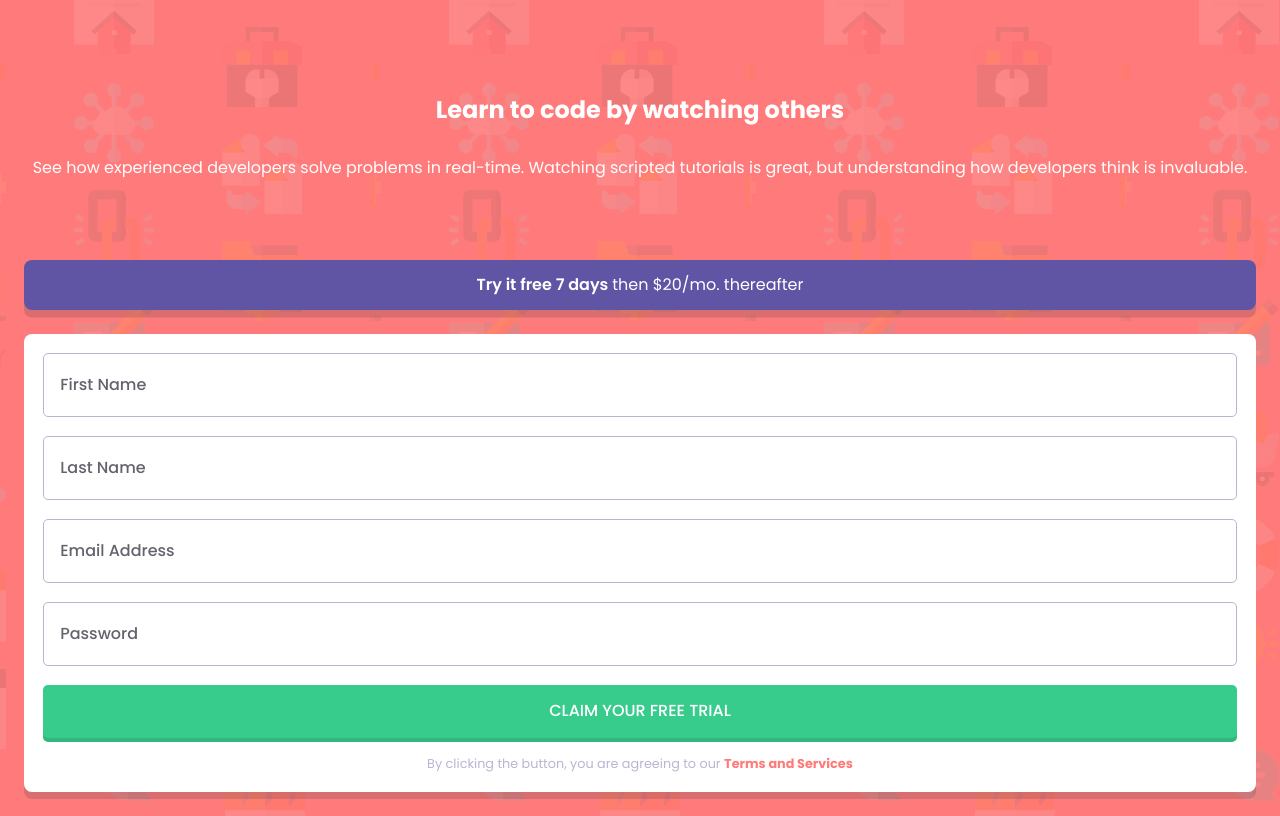
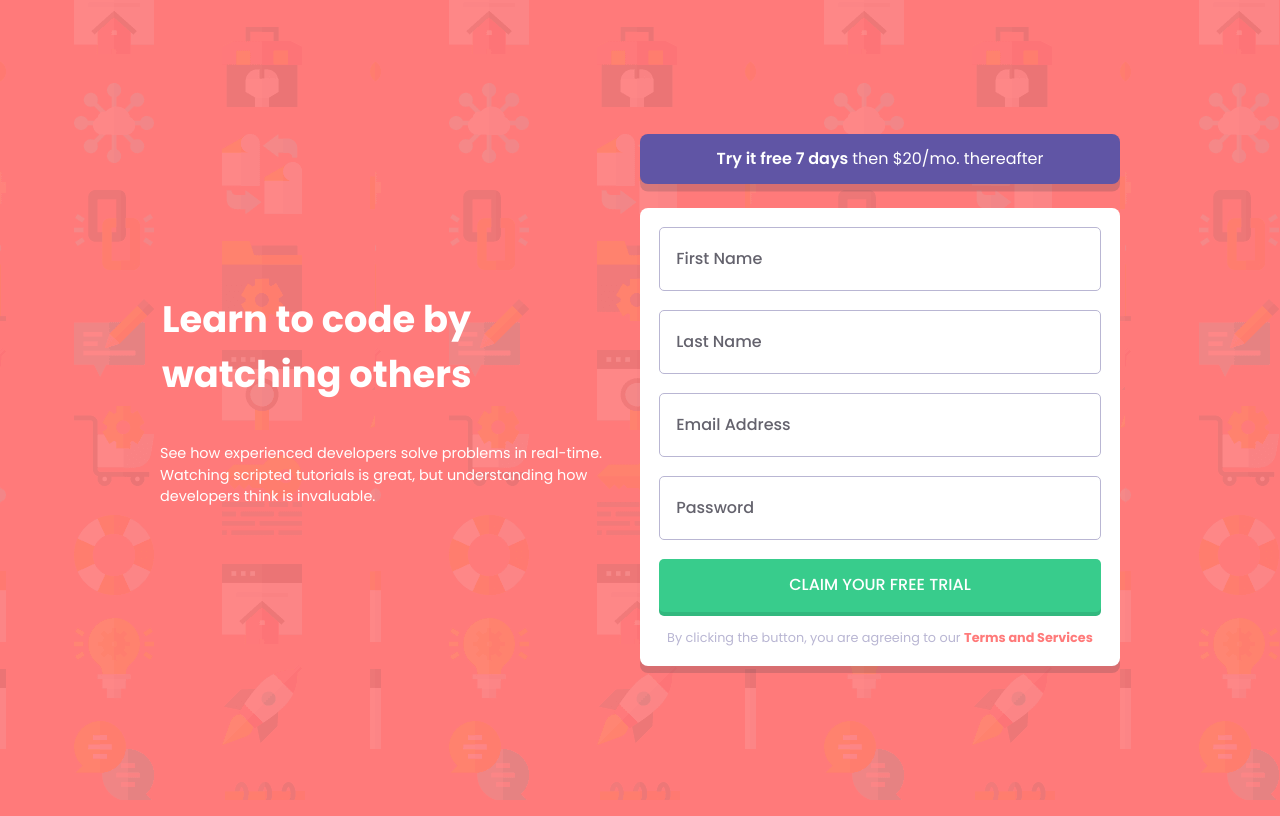
Before and after one commit to karrar567/intro-component-with-signup-form-master, a plain HTML site: page index.html in a window 1280 px wide. Drawn offline with Linux system fonts and the light colour scheme.

Commit message:
add a responsive design

```diff
--- a/style.css
+++ b/style.css
@@ -12,7 +12,10 @@
   --Dark-Blue: hsl(249, 10%, 26%);
   --Grayish-Blue: hsl(246, 25%, 77%);
 }
-
+html,
+body {
+  height: 100%;
+}
 body {
   background-color: var(--Red);
   background-image: url("images/bg-intro-mobile.png");
@@ -26,6 +29,10 @@ main {
   flex-direction: column;
   padding: 1.5em;
   padding-top: 5.6em;
+}
+.intro,
+.sign-up {
+  width: 100%;
 }
 a {
   text-decoration: none;
@@ -41,12 +48,13 @@ button {
   margin-bottom: 5em;
 }
 .intro__header {
-  padding: 2px;
+  padding: 0 2px;
   margin-bottom: 1.1em;
 }
 .intro__p {
   font-weight: 400;
 }
+
 .rounded {
   border-radius: 8px;
 }
@@ -87,6 +95,9 @@ form input::placeholder {
   color: var(--Dark-Blue);
   font-weight: 500;
   opacity: 0.8;
+}
+form input:focus {
+  border-color: black;
 }
 .error-container {
   color: var(--Red);
@@ -134,3 +145,28 @@ form a {
 .btn:active {
   background-color: hsl(154, 57%, 42%);
 }
+
+@media screen and (min-width: 1000px) {
+  body {
+    display: grid;
+    place-items: center;
+  }
+  main {
+    flex-direction: row;
+    justify-content: space-between;
+    align-items: center;
+    padding: 0;
+    width: 75%;
+  }
+  .intro {
+    text-align: left;
+    margin: 0;
+    font-size: 2.3rem;
+  }
+  .intro__header {
+    font-size: 2.3rem;
+  }
+  .intro__p {
+    font-size: 0.9rem;
+  }
+}
```
